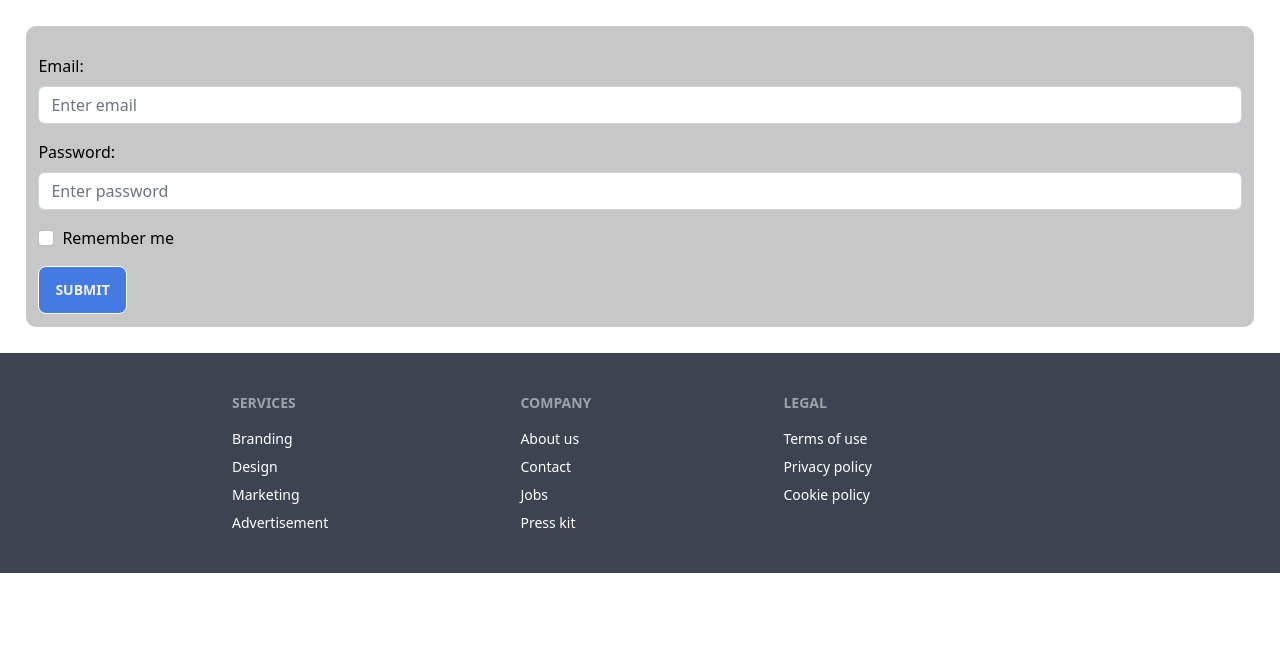
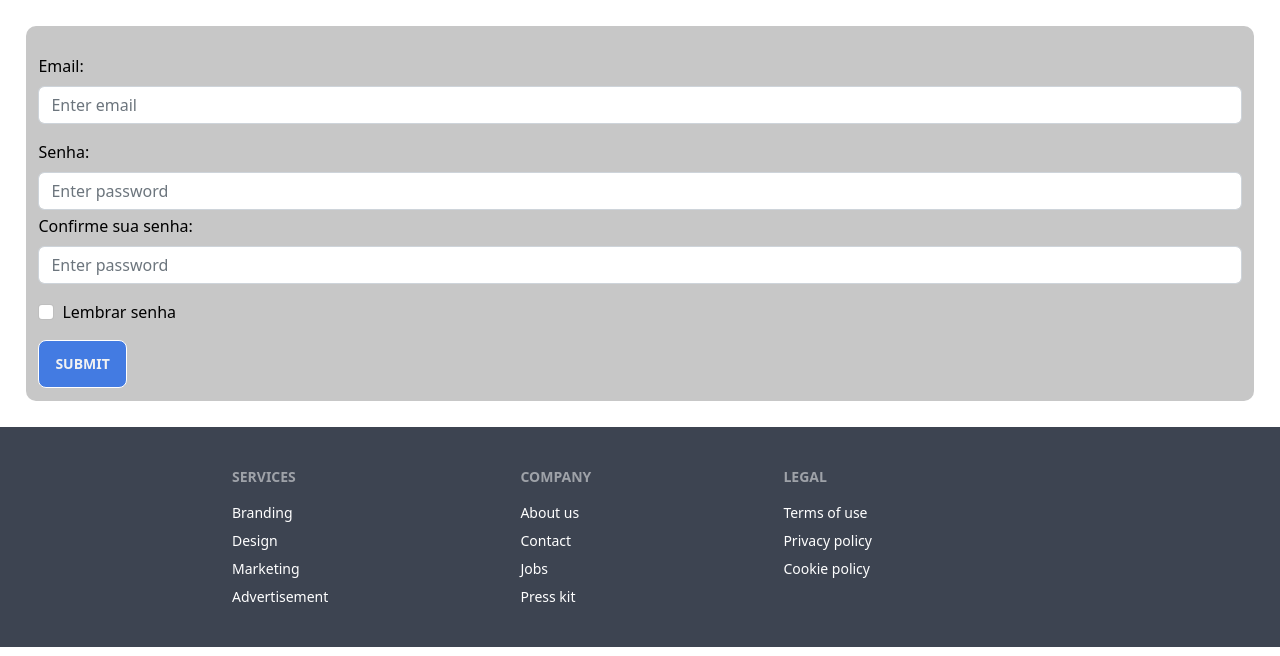
Before and after one commit to devkpanda/website, a PHP site: page /cadastro.html in a window 1280 px wide. Shown: the part 144-800 px from the top of the page. Run offline with PHP 8.4, Linux system fonts and the light colour scheme; some libraries are stand-ins or nearby versions.

Commit message:
confirmar senha feito

```diff
--- a/assets/css/styleform.css
+++ b/assets/css/styleform.css
@@ -26,6 +26,14 @@ form .btn:hover{
     transition: 1s;
 }
 
+#erro{
+    color: rgb(180, 1, 1);
+}
+
+.form-check{
+    margin-top: 10px;
+}
+
 footer a:hover{
     color: rgb(223, 223, 223);
 }
--- /dev/null
+++ b/assets/js/indexform.js
@@ -0,0 +1,19 @@
+$(document).ready(function(){
+
+    //deixar o submit como default (n enviar o form)
+    $("#formCadastro").submit(function(event){
+        event.preventDefault();
+
+        const pwd = $("#pwd").val();
+        const confirmPwd = $("#confirmPwd").val();
+        if (pwd === confirmPwd){
+            $("#erro").text("");
+            return true;
+        }else{
+            $("#erro").text("As senhas não coincidem");
+            return false;
+        }
+    });
+
+
+});
--- a/cadastro.html
+++ b/cadastro.html
@@ -39,18 +39,23 @@
   <main>
     <section>
       <!-- Ínicio do formulário -->
-      <form action="/action_page.php">
+      <form action="/action_page.php" id="formCadastro">
         <div class="mb-3 mt-3">
           <label for="email" class="form-label">Email:</label>
           <input type="email" class="form-control" id="email" placeholder="Enter email" name="email">
         </div>
+        <div class="mb-1">
+          <label for="pwd" class="form-label">Senha:</label>
+          <input type="password" class="form-control" id="pwd" placeholder="Enter password" name="pswd" required>
+        </div>
         <div class="mb-3">
-          <label for="pwd" class="form-label">Password:</label>
-          <input type="password" class="form-control" id="pwd" placeholder="Enter password" name="pswd">
+          <label for="pwd" class="form-label">Confirme sua senha:</label>
+          <input type="password" class="form-control" id="confirmPwd" placeholder="Enter password" name="pswd">
         </div>
+        <span id="erro"></span>
         <div class="form-check mb-3">
           <label class="form-check-label">
-            <input class="form-check-input" type="checkbox" name="remember"> Remember me
+            <input class="form-check-input" type="checkbox" name="remember"> Lembrar senha
           </label>
         </div>
         <button type="submit" class="btn btn-primary">Submit</button>
@@ -90,7 +95,6 @@
   <!-- jquery -->
   <script src="https://ajax.googleapis.com/ajax/libs/jquery/3.6.3/jquery.min.js"></script>
   <!-- meu file js -->
-  <script src="assets/js/"></script>
+  <script src="assets/js/indexform.js"></script>
 </body>
-
 </html>
```
